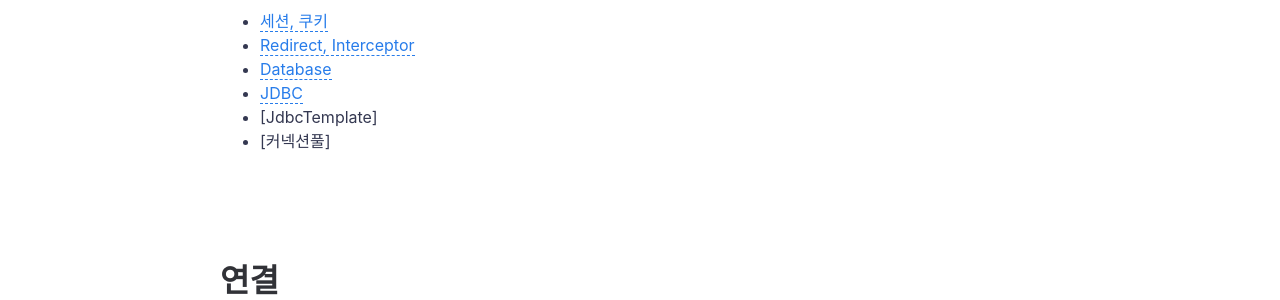
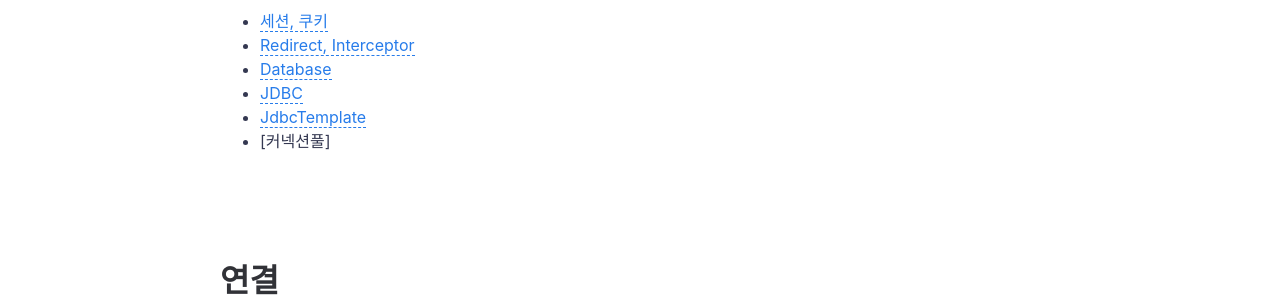
Before and after one commit to jihunparkme/jihunparkme.github.io, a Jekyll site: the page built from _posts/2020-07-05-Spring-Connection.md, in a window 1280 px wide and 900 px high, scrolled down 558 px. Shown: the part 153-453 px from the top of the window. Built offline with Jekyll 4.4.1, drawn with Linux system fonts in a browser that asks for light colours; comment, search, counter and statistics services are not loaded; some of the changed lines change nothing that is shown.

Commit message:
Edit: Add contents

````diff
--- a/_posts/2020-07-05-Spring-Connection.md
+++ b/_posts/2020-07-05-Spring-Connection.md
@@ -13,7 +13,7 @@
 * [Redirect, Interceptor](#Redirect,-Interceptor)
 * [Database](#DataBase)
 * [JDBC](#JDBC)
-* [JdbcTemplate]
+* [JdbcTemplate](#JdbcTemplate)
 * [커넥션풀]
 
 <br/>
@@ -480,3 +480,7 @@
       // ...
   }
   ```
+
+<br/>
+
+## JdbcTemplate
````
